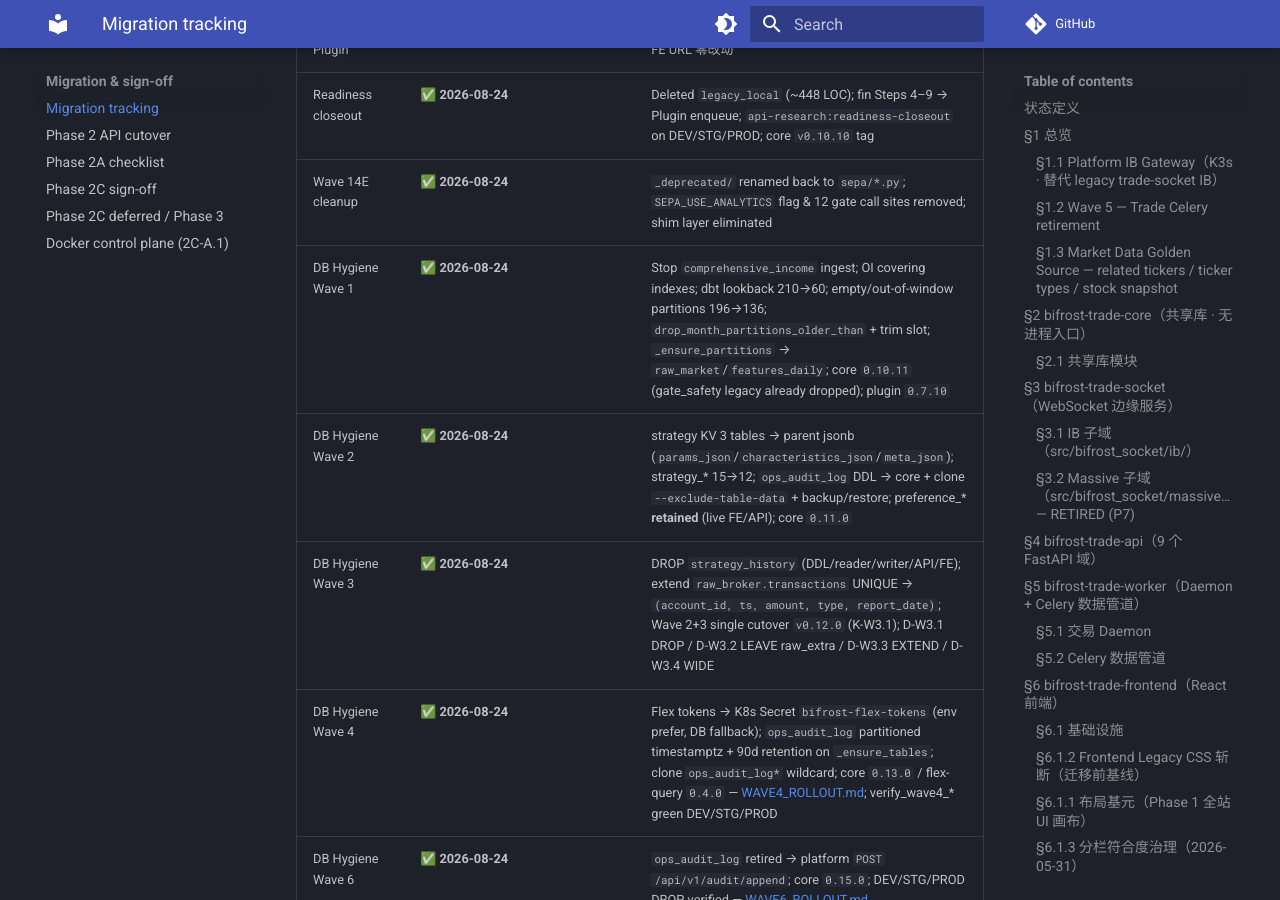
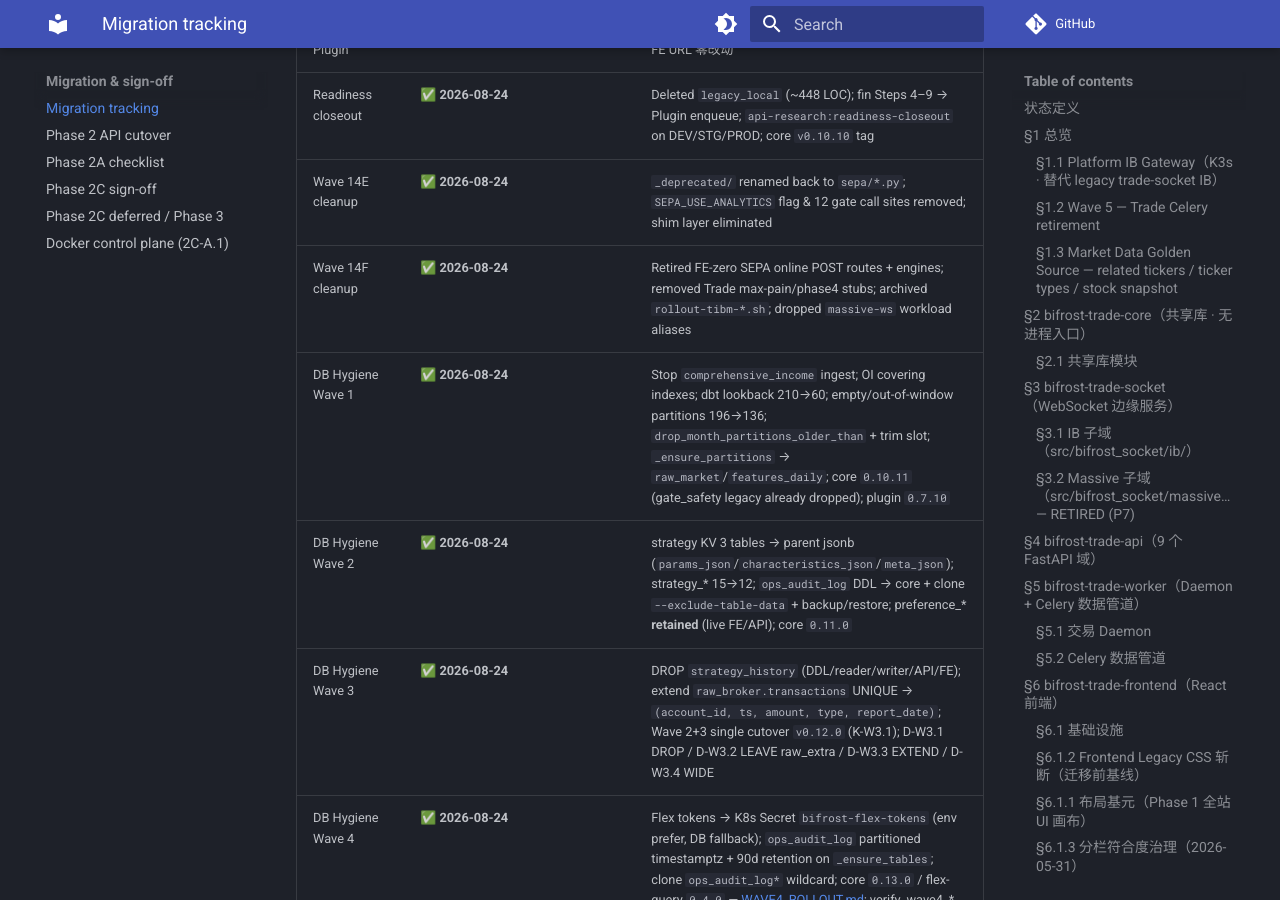
Before and after one commit to weitingzhao/bifrost-trade-infra, an MkDocs documentation site: the page built from docs/MIGRATION_TRACKING.md, in a window 1280 px wide and 900 px high, scrolled down 25823 px. Built offline with MkDocs 1.6.1 and Material for MkDocs 9.7.7, drawn with Linux system fonts in a browser that asks for light colours; comment, search, counter and statistics services are not loaded.

Commit message:
docs: record Wave 14F SEPA online API retirement
Note removal of unused screening routes/engines and TIBM rollout archive.

Co-authored-by: Cursor <cursoragent@cursor.com>

```diff
--- a/docs/MIGRATION_TRACKING.md
+++ b/docs/MIGRATION_TRACKING.md
@@ -526,6 +526,7 @@ views `account_executions*`→`brokerage.executions*`.
 | Trade Readiness → Plugin | ✅ **2026-08-24** | Plugin `/market/readiness/summary` + `/source-void` + ingest enqueue aliases; Trade API thin passthrough; FE URL 零改动 |
 | Readiness closeout | ✅ **2026-08-24** | Deleted `legacy_local` (~448 LOC); fin Steps 4–9 → Plugin enqueue; `api-research:readiness-closeout` on DEV/STG/PROD; core `v0.10.10` tag |
 | Wave 14E cleanup | ✅ **2026-08-24** | `_deprecated/` renamed back to `sepa/*.py`; `SEPA_USE_ANALYTICS` flag & 12 gate call sites removed; shim layer eliminated |
+| Wave 14F cleanup | ✅ **2026-08-24** | Retired FE-zero SEPA online POST routes + engines; removed Trade max-pain/phase4 stubs; archived `rollout-tibm-*.sh`; dropped `massive-ws` workload aliases |
 | DB Hygiene Wave 1 | ✅ **2026-08-24** | Stop `comprehensive_income` ingest; OI covering indexes; dbt lookback 210→60; empty/out-of-window partitions 196→136; `drop_month_partitions_older_than` + trim slot; `_ensure_partitions` → `raw_market`/`features_daily`; core `0.10.11` (gate_safety legacy already dropped); plugin `0.7.10` |
 | DB Hygiene Wave 2 | ✅ **2026-08-24** | strategy KV 3 tables → parent jsonb (`params_json`/`characteristics_json`/`meta_json`); strategy_* 15→12; `ops_audit_log` DDL → core + clone `--exclude-table-data` + backup/restore; preference_* **retained** (live FE/API); core `0.11.0` |
 | DB Hygiene Wave 3 | ✅ **2026-08-24** | DROP `strategy_history` (DDL/reader/writer/API/FE); extend `raw_broker.transactions` UNIQUE → `(account_id, ts, amount, type, report_date)`; Wave 2+3 single cutover `v0.12.0` (K-W3.1); D-W3.1 DROP / D-W3.2 LEAVE raw_extra / D-W3.3 EXTEND / D-W3.4 WIDE |
```
